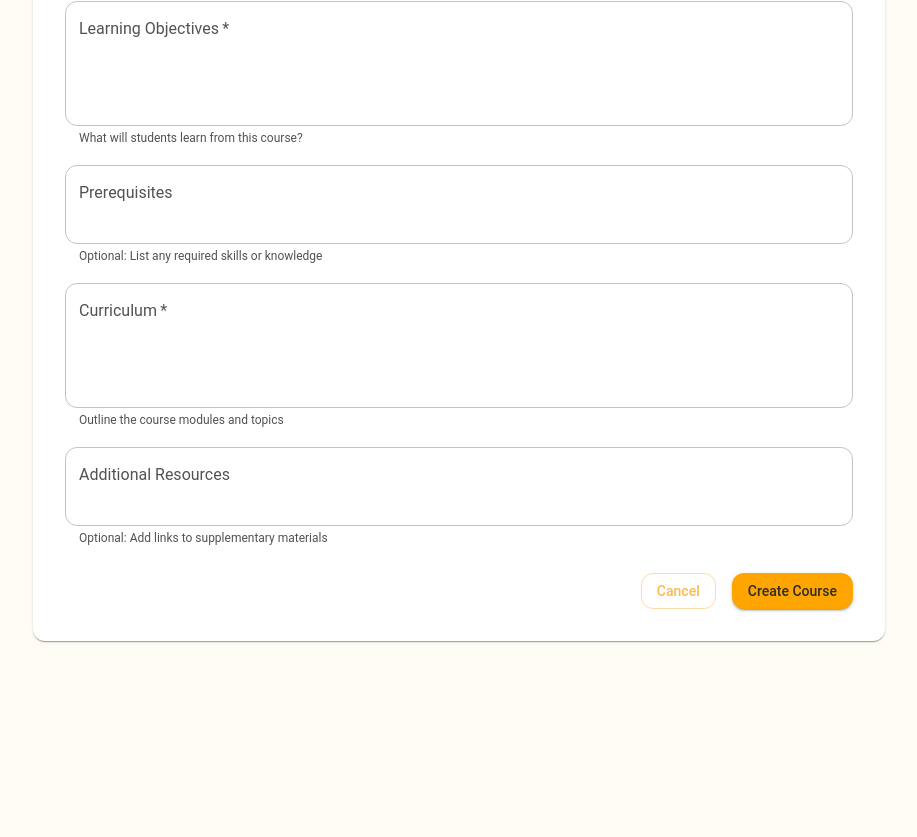
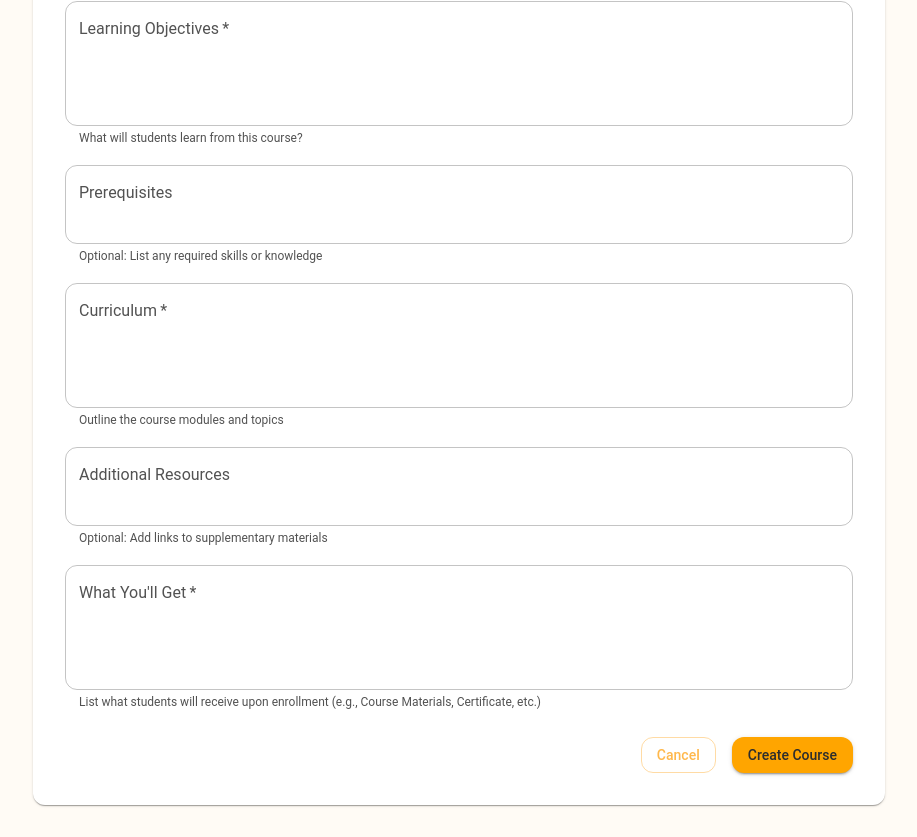
Before and after one commit to JingZheee/skillSync, a Next.js app in the folder frontend/: page /course/create in a window 1280 px wide. Shown: the part 935-1772 px from the top of the page, without its empty margins (181-1098 px from the left). Before the commit the page ends 1608 px from the top, so only its background shows below. Built offline with nearby package versions, Linux system fonts and the light colour scheme.

Commit message:
update create course page

```diff
--- a/frontend/src/app/course/create/page.js
+++ b/frontend/src/app/course/create/page.js
@@ -50,6 +50,7 @@ export default function CreateCoursePage() {
     prerequisites: '',
     curriculum: '',
     resources: '',
+    enrollmentDetails: '',
   });
 
   const [errors, setErrors] = useState({});
@@ -283,6 +284,19 @@ export default function CreateCoursePage() {
                   rows={2}
                   fullWidth
                 />
+
+                <TextField
+                  label="What You'll Get"
+                  name="enrollmentDetails"
+                  value={formData.enrollmentDetails}
+                  onChange={handleChange}
+                  error={!!errors.enrollmentDetails}
+                  helperText={errors.enrollmentDetails || 'List what students will receive upon enrollment (e.g., Course Materials, Certificate, etc.)'}
+                  multiline
+                  rows={4}
+                  fullWidth
+                  required
+                />
               </Stack>
             </Box>
 
```
